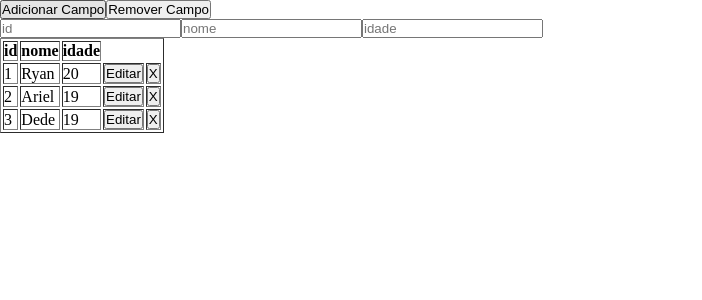
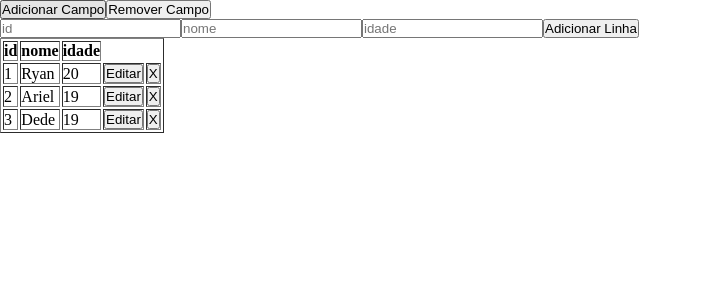
Before and after one commit to Web-LIA/Tabela-Dinamica, a React (Create React App) app: page /tabela in a window 1280 px wide. Shown: the top 300 px of the page, without its empty margins (0-702 px from the left). Built offline with nearby package versions, Linux system fonts and the light colour scheme.

Commit message:
feat/test: adicionar feat de adiconar linha e componentizar form

```diff
--- /dev/null
+++ b/src/components/newTable/FormAddRow.tsx
@@ -0,0 +1,28 @@
+import React from "react"
+
+type RowData = {
+    id: string
+    [key: string]: string
+}
+
+type FormAddRowProps = {
+    keys: string[]
+    data: RowData[]
+    updateNewRowData: (e: React.ChangeEvent<HTMLInputElement>) => void
+    addRow: (e: React.FormEvent<HTMLFormElement>) => void
+}
+
+function FormAddRow(props: FormAddRowProps) {
+    //adcionar tratamento de erros futuramente
+
+    return(
+        <form onSubmit={props.addRow}>
+            {
+                props.keys.map(key => <input type="text" placeholder={key} id={key} onChange={props.updateNewRowData}/>)
+            }
+            <button type="submit">Adicionar Linha</button>
+        </form>
+    )
+}
+
+export default FormAddRow
--- a/src/pages/NewTable.tsx
+++ b/src/pages/NewTable.tsx
@@ -2,6 +2,7 @@ import React from 'react'
 import { useState } from 'react'
 //import themes from '../components/themes/Table.module.css'
 import TableRow from '../components/newTable/TableRow'
+import FormAddRow from '../components/newTable/FormAddRow'
 
 type RowData = {
     id: string
@@ -36,19 +37,23 @@ function NewTable() {
         })
         setData(newData)
     }
-    function updateNewRowData() {
-
+    function updateNewRowData(e: React.ChangeEvent<HTMLInputElement>) {
+        keys.map(key => {
+            if(key === e.target.id) {
+                setNewRowData({...newRowData, [key]: e.target.value})
+            }
+        })
+    }
+    function addRow(e: React.FormEvent<HTMLFormElement>) {
+        e.preventDefault()
+        setData([...data, newRowData])
     }
 
     return (
         <>
         <button onClick={() => addColumn("teste")}>Adicionar Campo</button>
         <button onClick={() => removeColumn("teste")}>Remover Campo</button>
-        <form>
-            {
-                keys.map(key => <input type="text" placeholder={key}/>)
-            }
-        </form>
+        <FormAddRow keys={keys} data={data} updateNewRowData={updateNewRowData} addRow={addRow}/>
         <table border={1}>
             <thead>
                 <tr>
```
